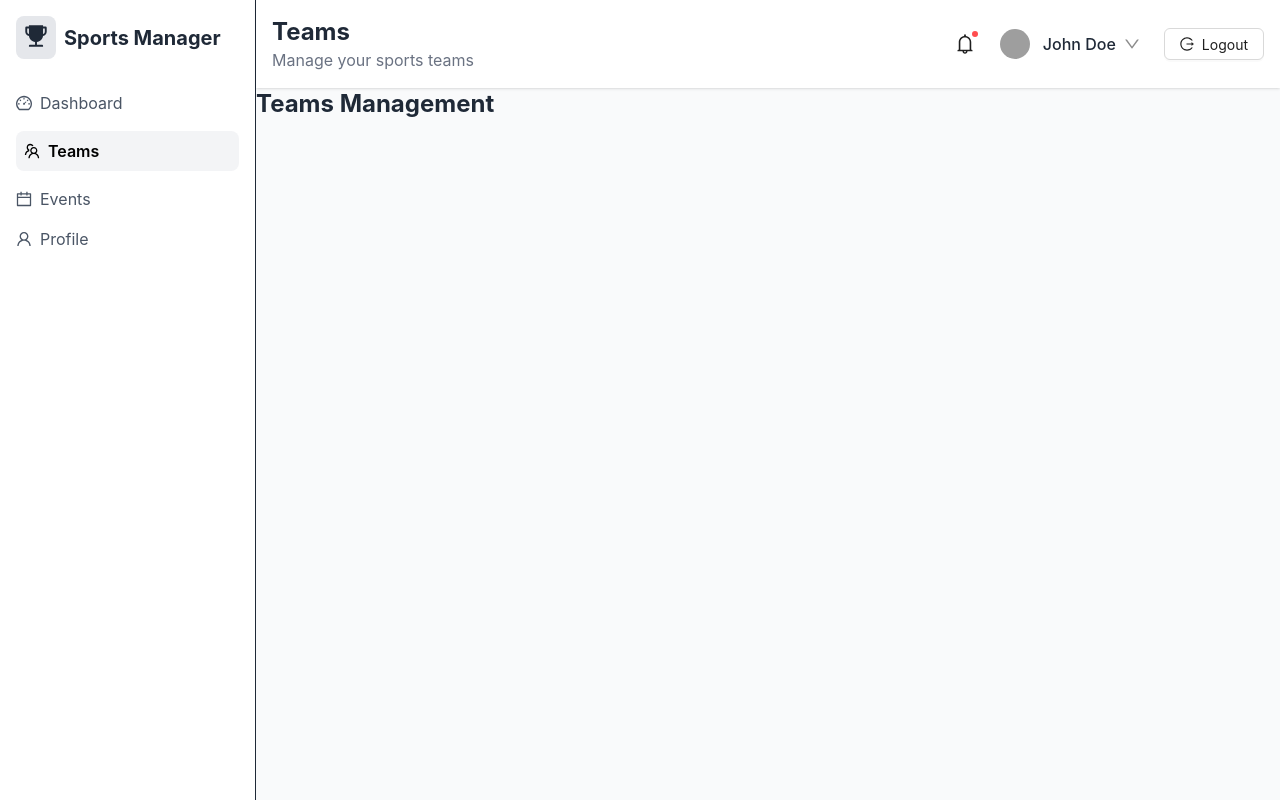
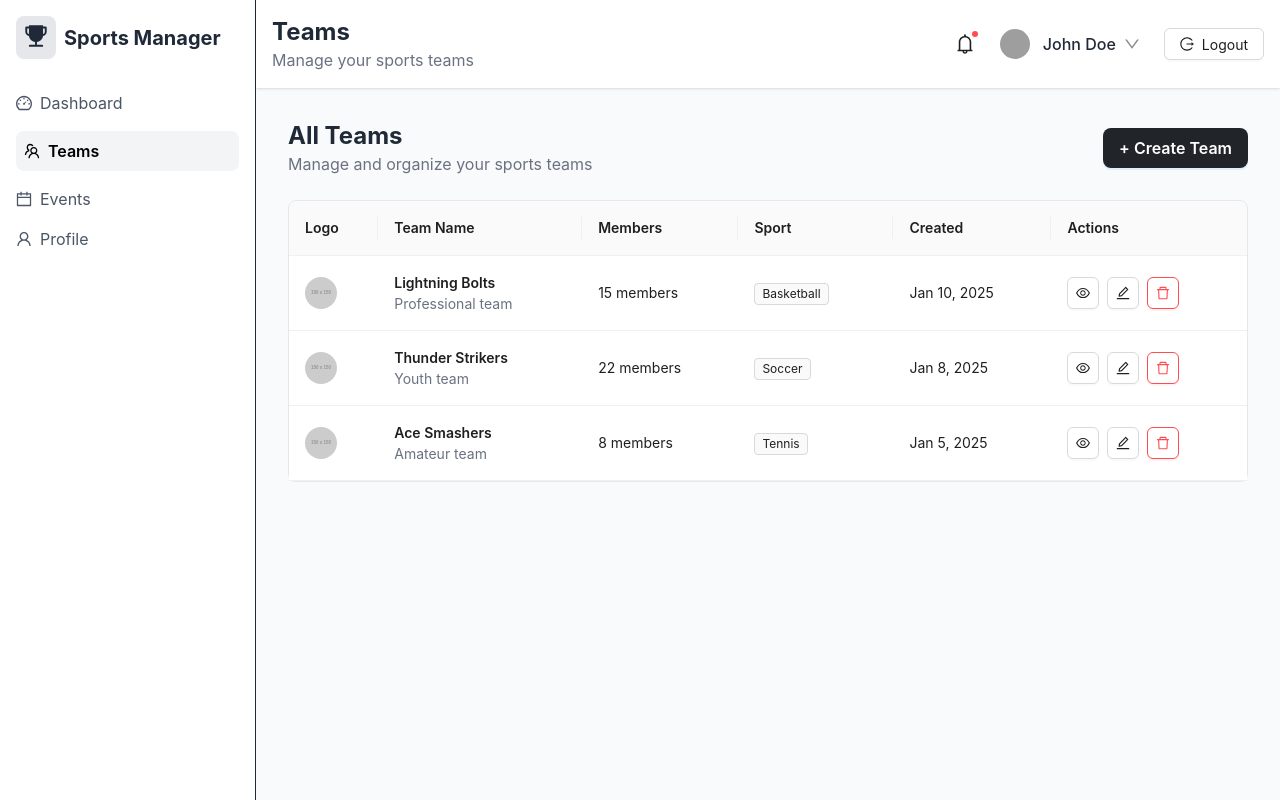
Before and after one commit to YamiDPhuong/sport-meet-frontend, a React (Vite) app: page / in a window 1280 px wide. Built offline with nearby package versions, Linux system fonts and the light colour scheme; grey boxes are pictures that could not be loaded.

Commit message:
feat(layout): add Sidebar component with navigation items

```diff
--- a/src/pages/teams/TeamPage.tsx
+++ b/src/pages/teams/TeamPage.tsx
@@ -1,11 +1,101 @@
 import React from 'react';
+import { Button, Table, Tag } from 'antd';
+import { EyeOutlined, EditOutlined, DeleteOutlined } from '@ant-design/icons';
+
+const columns = [
+    {
+        title: 'Logo',
+        dataIndex: 'logo',
+        key: 'logo',
+        render: ( text: string ) => <img src={text} alt="logo" className="w-8 h-8 rounded-full" />,
+    },
+    {
+        title: 'Team Name',
+        dataIndex: 'name',
+        key: 'name',
+        render: ( text: string, record: any ) => (
+            <div>
+                <p className="font-semibold">{text}</p>
+                <p className="text-gray-500 text-sm">{record.type}</p>
+            </div>
+        ),
+    },
+    {
+        title: 'Members',
+        dataIndex: 'members',
+        key: 'members',
+        render: ( members: number ) => `${ members } members`,
+    },
+    {
+        title: 'Sport',
+        dataIndex: 'sport',
+        key: 'sport',
+        render: ( sport: string ) => <Tag>{sport}</Tag>,
+    },
+    {
+        title: 'Created',
+        dataIndex: 'created',
+        key: 'created',
+    },
+    {
+        title: 'Actions',
+        key: 'actions',
+        render: () => (
+            <div className="space-x-2">
+                <Button icon={<EyeOutlined />} />
+                <Button icon={<EditOutlined />} />
+                <Button icon={<DeleteOutlined />} danger />
+            </div>
+        ),
+    },
+];
+
+const data = [
+    {
+        key: '1',
+        logo: 'https://via.placeholder.com/150',
+        name: 'Lightning Bolts',
+        type: 'Professional team',
+        members: 15,
+        sport: 'Basketball',
+        created: 'Jan 10, 2025',
+    },
+    {
+        key: '2',
+        logo: 'https://via.placeholder.com/150',
+        name: 'Thunder Strikers',
+        type: 'Youth team',
+        members: 22,
+        sport: 'Soccer',
+        created: 'Jan 8, 2025',
+    },
+    {
+        key: '3',
+        logo: 'https://via.placeholder.com/150',
+        name: 'Ace Smashers',
+        type: 'Amateur team',
+        members: 8,
+        sport: 'Tennis',
+        created: 'Jan 5, 2025',
+    },
+];
+
 
 const TeamDetails: React.FC = () =>
 {
     return (
-        <>
-            <h1 className="text-2xl font-bold">Teams Management</h1>
-        </>
+        <div className="p-8">
+            <div className="flex justify-between items-center mb-6">
+                <div>
+                    <h2 className="text-2xl font-bold">All Teams</h2>
+                    <p className="text-gray-500">Manage and organize your sports teams</p>
+                </div>
+                <Button type="primary" size="large">
+                    + Create Team
+                </Button>
+            </div>
+            <Table columns={columns} dataSource={data} pagination={false} />
+        </div>
     );
 };
 
```
